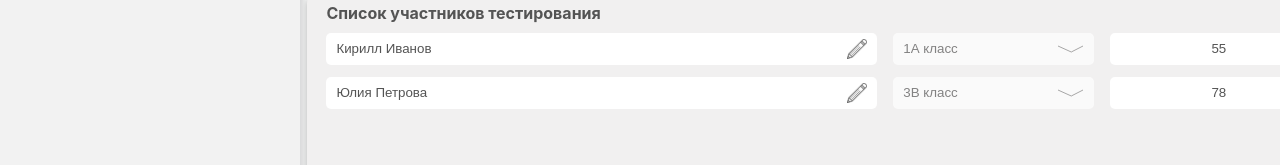
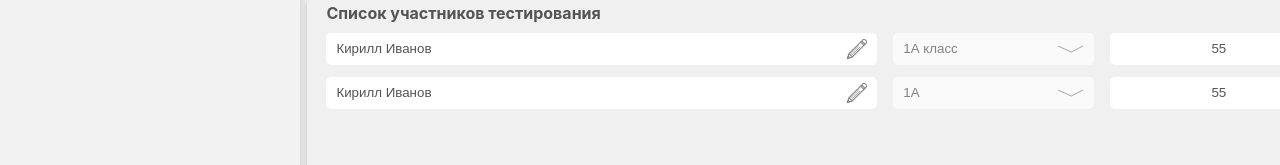
Before and after one commit to NISONovosibirsk/lukomorye-client, a Next.js app: page /user/profile in a window 1280 px wide. Shown: the part 635-800 px from the top of the page. Built offline with nearby package versions, Linux system fonts and the light colour scheme.

Commit message:
ref: uuid removed

```diff
--- a/package.json
+++ b/package.json
@@ -10,14 +10,12 @@
   },
   "dependencies": {
     "@reduxjs/toolkit": "^1.8.5",
-    "@types/uuid": "^8.3.4",
     "next": "12.2.5",
     "react": "18.2.0",
     "react-dom": "18.2.0",
     "react-hook-form": "^7.35.0",
     "react-redux": "^8.0.2",
-    "sass": "^1.54.5",
-    "uuid": "^9.0.0"
+    "sass": "^1.54.5"
   },
   "devDependencies": {
     "@svgr/webpack": "^6.3.1",
--- a/src/components/Profile/StudentItem/StudentItem.tsx
+++ b/src/components/Profile/StudentItem/StudentItem.tsx
@@ -35,12 +35,12 @@ const StudentItem: React.FC<Props> = ({ student, isDisabled }) => {
             <FormInput
                 isDisabled={isDisabled}
                 defaultValue={student.name}
-                name={student.name}
+                name={'name'}
                 validations={validations.name}
             />
             <Select
                 isDisabled={isDisabled}
-                name={student.grade}
+                name={'grade'}
                 placeholder={'Класс'}
                 defaultValue={student.grade}
                 options={gradeList}
@@ -49,7 +49,7 @@ const StudentItem: React.FC<Props> = ({ student, isDisabled }) => {
             <FormInput
                 isDisabled={isDisabled}
                 defaultValue={student.score}
-                name={String(student.score)}
+                name={'score'}
                 placeholder={'Колличество баллов'}
                 isScore={true}
                 validations={validations.score}
--- a/src/components/Profile/TeacherForm/TeacherForm.tsx
+++ b/src/components/Profile/TeacherForm/TeacherForm.tsx
@@ -12,8 +12,7 @@ const TeacherForm: React.FC = () => {
 
     const methods = useForm({ mode: 'all' });
 
-    const handleAdd = (e: any) => {
-        e.stopPropagation();
+    const handleAdd = () => {
         dispatch(addStudent({ name: '', grade: '', score: 0 }));
     };
 
```
Also changed, not shown: 1 other file (tests, documents, lock files or other folders).
